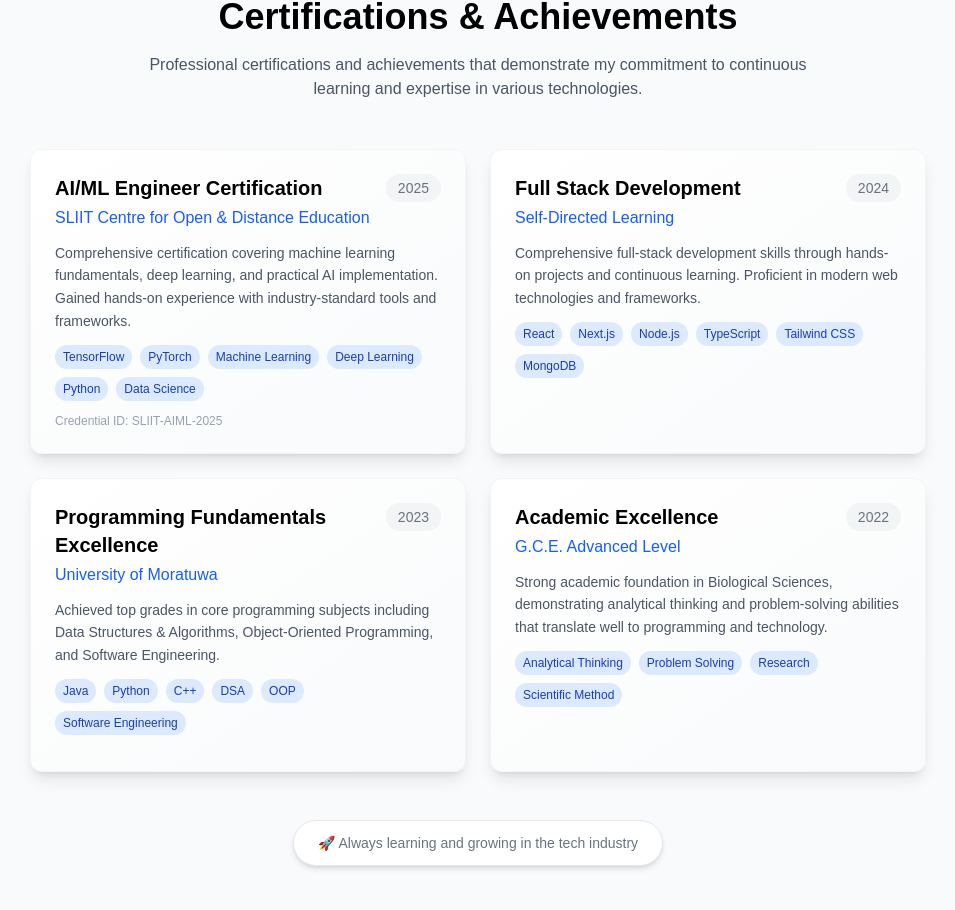
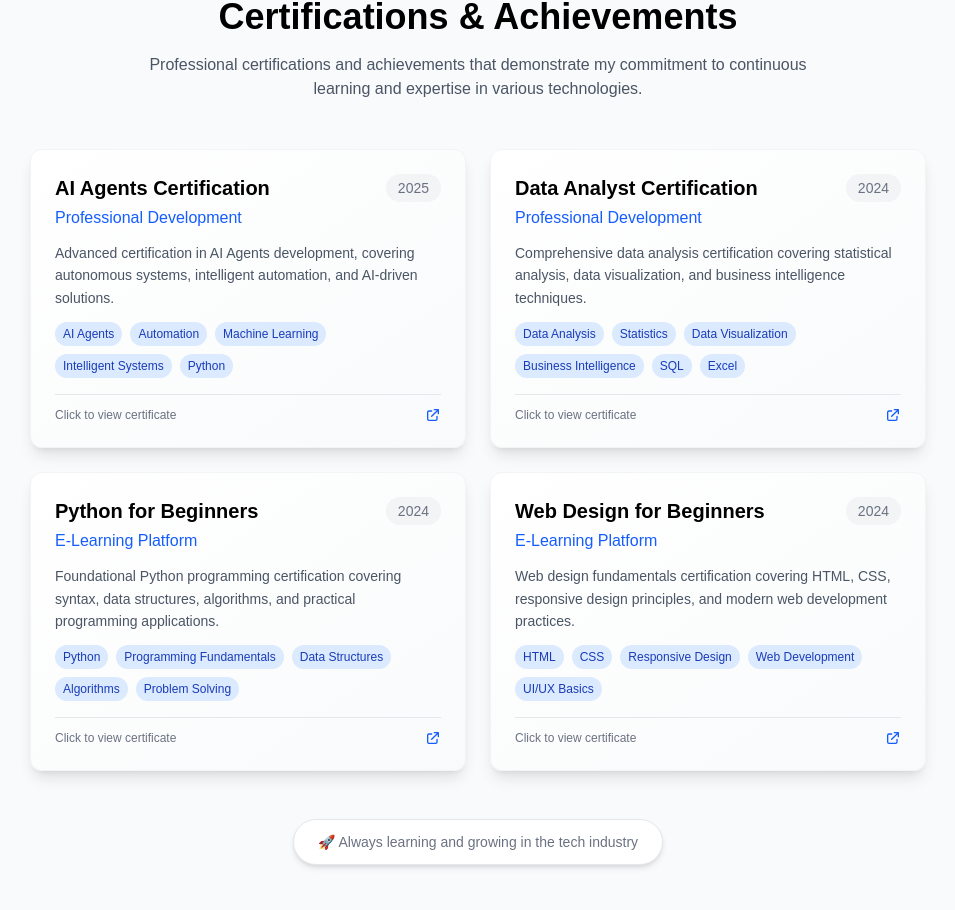
Before and after one commit to sayneeRavi/my-portfolio, a Next.js app: page / in a window 1280 px wide. Shown: the part 2808-3718 px from the top of the page, without its empty margins (162-1117 px from the left). Built offline with nearby package versions, Linux system fonts and the light colour scheme.

Commit message:
certifications updated

```diff
--- a/src/components/About.tsx
+++ b/src/components/About.tsx
@@ -56,7 +56,7 @@ export default function About() {
         <div className="grid grid-cols-1 sm:grid-cols-3 gap-6">
           <InfoCard
             title="Projects"
-            value="10+"
+            value="4+"
             link="https://github.com/sayneeRavi?tab=repositories"
           />
           <InfoCard title="Years Coding" value="3+" />
--- a/src/components/CertificationCard.tsx
+++ b/src/components/CertificationCard.tsx
@@ -8,6 +8,7 @@ type CertificationCardProps = {
   description?: string;
   credentialId?: string;
   skills?: string[];
+  certificateUrl?: string;
 };
 
 export default function CertificationCard({
@@ -16,16 +17,17 @@ export default function CertificationCard({
   date,
   description,
   credentialId,
-  skills
+  skills,
+  certificateUrl
 }: CertificationCardProps) {
-  return (
+  const CardContent = (
     <motion.div
       initial={{ opacity: 0, y: 30, scale: 0.95 }}
       whileInView={{ opacity: 1, y: 0, scale: 1 }}
       transition={{ duration: 0.6, ease: "easeOut" }}
       viewport={{ once: true, amount: 0.8 }}
       whileHover={{ y: -5, transition: { duration: 0.2 } }}
-      className="bg-gradient-to-br from-white to-gray-50 dark:from-gray-900 dark:to-gray-800 rounded-xl shadow-lg hover:shadow-xl p-6 border border-gray-100 dark:border-gray-700 transition-all duration-300"
+      className={`bg-gradient-to-br from-white to-gray-50 dark:from-gray-900 dark:to-gray-800 rounded-xl shadow-lg hover:shadow-xl p-6 border border-gray-100 dark:border-gray-700 transition-all duration-300 ${certificateUrl ? 'cursor-pointer hover:border-blue-300 dark:hover:border-blue-600' : ''}`}
     >
       <div className="flex items-start justify-between mb-3">
         <div className="flex-1">
@@ -68,6 +70,39 @@ export default function CertificationCard({
           Credential ID: {credentialId}
         </p>
       )}
+
+      {certificateUrl && (
+        <div className="mt-4 pt-3 border-t border-gray-200 dark:border-gray-600">
+          <div className="flex items-center justify-between">
+            <span className="text-xs text-gray-500 dark:text-gray-400">
+              Click to view certificate
+            </span>
+            <motion.div
+              whileHover={{ scale: 1.1 }}
+              className="text-blue-600 dark:text-blue-400"
+            >
+              <svg className="w-4 h-4" fill="none" stroke="currentColor" viewBox="0 0 24 24">
+                <path strokeLinecap="round" strokeLinejoin="round" strokeWidth={2} d="M10 6H6a2 2 0 00-2 2v10a2 2 0 002 2h10a2 2 0 002-2v-4M14 4h6m0 0v6m0-6L10 14" />
+              </svg>
+            </motion.div>
+          </div>
+        </div>
+      )}
     </motion.div>
   );
+
+  if (certificateUrl) {
+    return (
+      <a
+        href={certificateUrl}
+        target="_blank"
+        rel="noopener noreferrer"
+        className="block"
+      >
+        {CardContent}
+      </a>
+    );
+  }
+
+  return CardContent;
 }
--- a/src/sections/Certifications.tsx
+++ b/src/sections/Certifications.tsx
@@ -30,36 +30,39 @@ export default function Certifications() {
 
         <div className="grid gap-6 md:grid-cols-2">
           <CertificationCard
-            title="AI/ML Engineer Certification"
-            issuer="SLIIT Centre for Open & Distance Education"
+            title="AI Agents Certification"
+            issuer="Professional Development"
             date="2025"
-            description="Comprehensive certification covering machine learning fundamentals, deep learning, and practical AI implementation. Gained hands-on experience with industry-standard tools and frameworks."
-            skills={["TensorFlow", "PyTorch", "Machine Learning", "Deep Learning", "Python", "Data Science"]}
-            credentialId="SLIIT-AIML-2025"
+            description="Advanced certification in AI Agents development, covering autonomous systems, intelligent automation, and AI-driven solutions."
+            skills={["AI Agents", "Automation", "Machine Learning", "Intelligent Systems", "Python"]}
+            certificateUrl="/Ai agents.webp"
           />
 
           <CertificationCard
-            title="Full Stack Development"
-            issuer="Self-Directed Learning"
+            title="Data Analyst Certification"
+            issuer="Professional Development"
             date="2024"
-            description="Comprehensive full-stack development skills through hands-on projects and continuous learning. Proficient in modern web technologies and frameworks."
-            skills={["React", "Next.js", "Node.js", "TypeScript", "Tailwind CSS", "MongoDB"]}
+            description="Comprehensive data analysis certification covering statistical analysis, data visualization, and business intelligence techniques."
+            skills={["Data Analysis", "Statistics", "Data Visualization", "Business Intelligence", "SQL", "Excel"]}
+            certificateUrl="/Dataanalyst.pdf"
           />
 
           <CertificationCard
-            title="Programming Fundamentals Excellence"
-            issuer="University of Moratuwa"
-            date="2023"
-            description="Achieved top grades in core programming subjects including Data Structures & Algorithms, Object-Oriented Programming, and Software Engineering."
-            skills={["Java", "Python", "C++", "DSA", "OOP", "Software Engineering"]}
+            title="Python for Beginners"
+            issuer="E-Learning Platform"
+            date="2024"
+            description="Foundational Python programming certification covering syntax, data structures, algorithms, and practical programming applications."
+            skills={["Python", "Programming Fundamentals", "Data Structures", "Algorithms", "Problem Solving"]}
+            certificateUrl="/Python_for_Beginners_E-Certificate.pdf"
           />
 
           <CertificationCard
-            title="Academic Excellence"
-            issuer="G.C.E. Advanced Level"
-            date="2022"
-            description="Strong academic foundation in Biological Sciences, demonstrating analytical thinking and problem-solving abilities that translate well to programming and technology."
-            skills={["Analytical Thinking", "Problem Solving", "Research", "Scientific Method"]}
+            title="Web Design for Beginners"
+            issuer="E-Learning Platform"
+            date="2024"
+            description="Web design fundamentals certification covering HTML, CSS, responsive design principles, and modern web development practices."
+            skills={["HTML", "CSS", "Responsive Design", "Web Development", "UI/UX Basics"]}
+            certificateUrl="/Web_Design_for_Beginners_E-Certificate.pdf"
           />
         </div>
 
```
